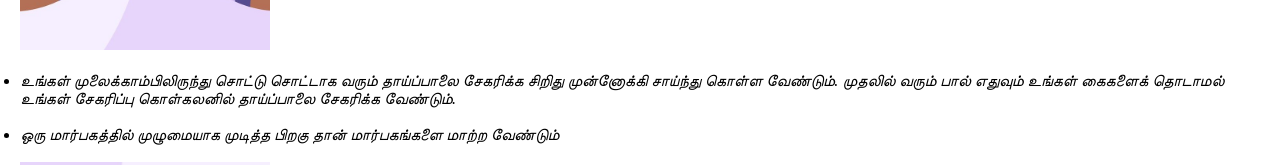
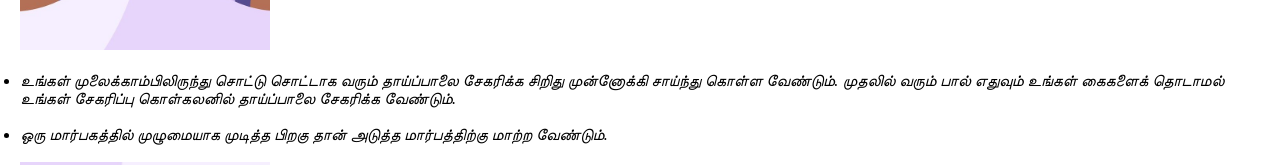
Before and after one commit to Vasundraa/shishuaagaar, a React (Create React App) app: page /A2 in a window 1280 px wide. Shown: the part 1640-1805 px from the top of the page. Built offline with nearby package versions, Linux system fonts and the light colour scheme; no server answers; sample sign-in values are in the browser's storage; a web font is replaced by a local one.

Commit message:
Update A2.js

```diff
--- a/src/PAGE1/Aboutme/A2.js
+++ b/src/PAGE1/Aboutme/A2.js
@@ -56,7 +56,7 @@ return(
   <br />
 <li>உங்கள் முலைக்காம்பிலிருந்து சொட்டு சொட்டாக வரும் தாய்ப்பாலை சேகரிக்க சிறிது முன்னோக்கி சாய்ந்து கொள்ள வேண்டும். முதலில் வரும் பால் எதுவும் உங்கள் கைகளைக் தொடாமல் உங்கள் சேகரிப்பு கொள்கலனில் தாய்ப்பாலை சேகரிக்க வேண்டும்.</li>
 <br />
-<li>ஒரு மார்பகத்தில் முழுமையாக முடித்த பிறகு தான் மார்பகங்களை மாற்ற வேண்டும்</li>
+<li>ஒரு மார்பகத்தில் முழுமையாக முடித்த பிறகு தான் அடுத்த மார்பத்திற்கு மாற்ற வேண்டும்.</li>
 <br />
 <img src={ai10}  className='image' alt=""/>
 <br /><br />
```
